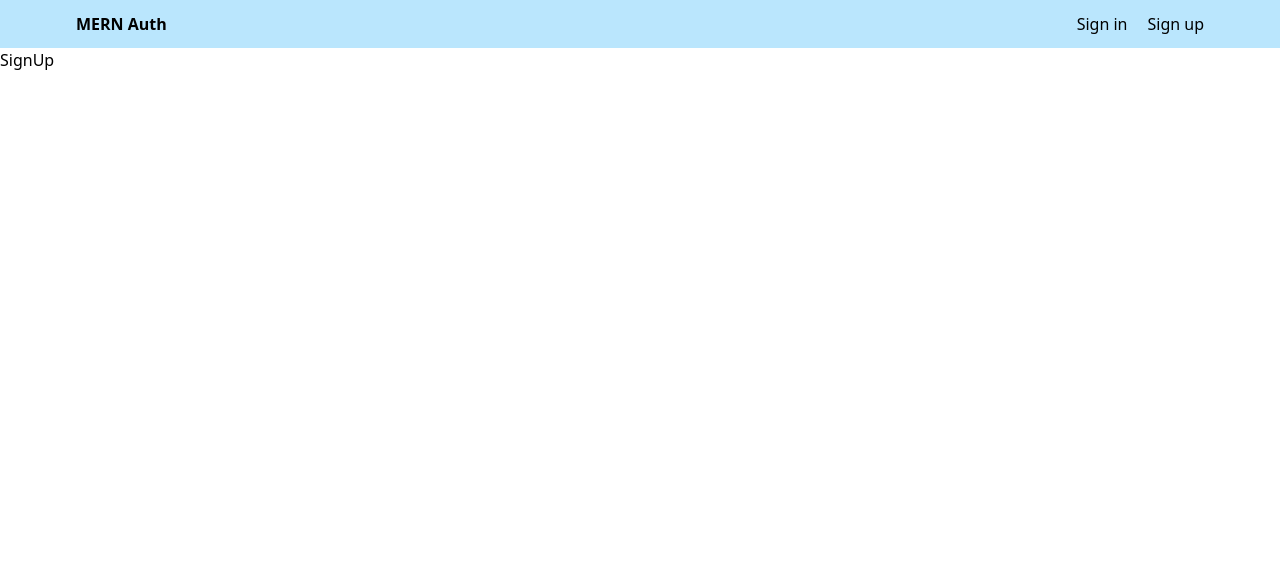
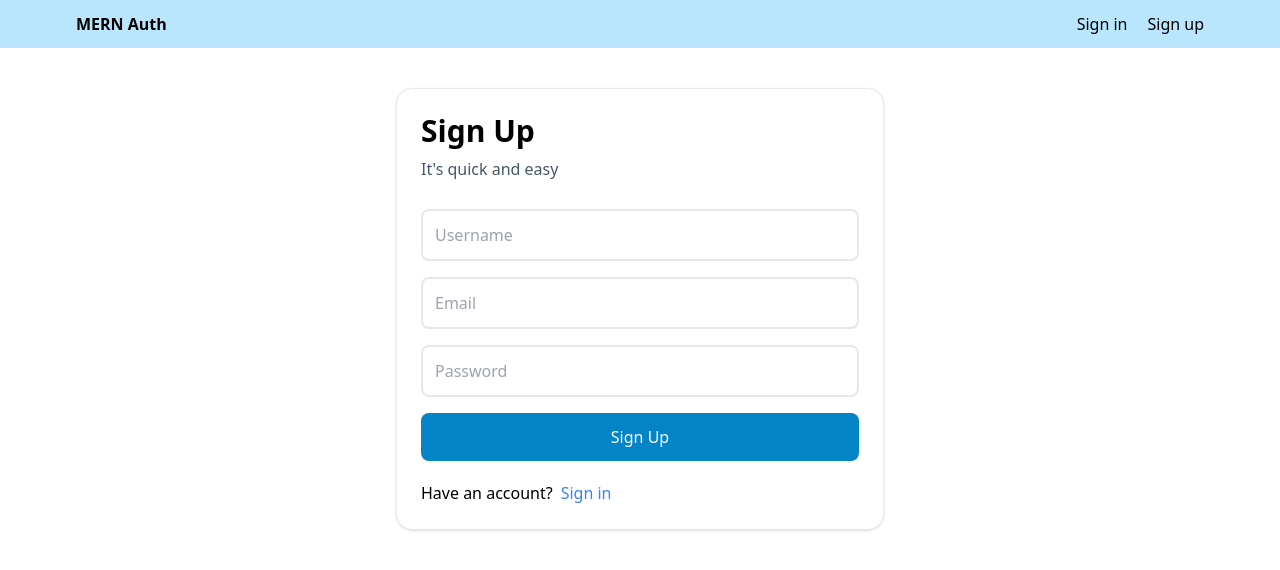
Before and after one commit to riteshchaudhary375/mern-auth-app, a React (Vite) app in the folder client/: page /sign-up in a window 1280 px wide. Shown: the top 570 px of the page. Built offline with nearby package versions, Linux system fonts and the light colour scheme.

Commit message:
complete signin and signup ui

```diff
--- a/client/src/pages/SignIn.jsx
+++ b/client/src/pages/SignIn.jsx
@@ -1,7 +1,37 @@
 import React from "react";
+import { Link } from "react-router-dom";
 
 const SignIn = () => {
-  return <div>SignIn</div>;
+  return (
+    <div className="p-3 max-w-lg mx-auto">
+      <div className="border rounded-2xl shadow p-6 mt-7">
+        <h1 className="text-3xl text-center font-semibold mb-7">Sign In</h1>
+        <form className="flex flex-col gap-4">
+          <input
+            type="email"
+            placeholder="Email"
+            id="email"
+            className="border-2 p-3 rounded-lg outline-sky-500"
+          />
+          <input
+            type="password"
+            placeholder="Password"
+            id="password"
+            className="border-2 p-3 rounded-lg outline-sky-500"
+          />
+          <button className="bg-sky-600 text-white p-3 rounded-lg hover:opacity-90  disabled:opacity-80">
+            Sign In
+          </button>
+        </form>
+        <div className="flex gap-2 mt-5">
+          <p>Don't have an account?</p>
+          <Link to="/sign-up">
+            <span className="text-blue-500 hover:underline">Sign up</span>
+          </Link>
+        </div>
+      </div>
+    </div>
+  );
 };
 
 export default SignIn;
--- a/client/src/pages/SignUp.jsx
+++ b/client/src/pages/SignUp.jsx
@@ -1,7 +1,44 @@
 import React from "react";
+import { Link } from "react-router-dom";
 
 const SignUp = () => {
-  return <div>SignUp</div>;
+  return (
+    <div className="p-3 max-w-lg mx-auto">
+      <div className="border rounded-2xl shadow p-6 mt-7">
+        <h1 className="text-3xl font-semibold mb-2">Sign Up</h1>
+        <p className="text-slate-600 mb-7">It's quick and easy</p>
+        <form className="flex flex-col gap-4">
+          <input
+            type="text"
+            placeholder="Username"
+            id="username"
+            className="border-2 p-3 rounded-lg outline-sky-500"
+          />
+          <input
+            type="email"
+            placeholder="Email"
+            id="email"
+            className="border-2 p-3 rounded-lg outline-sky-500"
+          />
+          <input
+            type="password"
+            placeholder="Password"
+            id="password"
+            className="border-2 p-3 rounded-lg outline-sky-500"
+          />
+          <button className="bg-sky-600 text-white p-3 rounded-lg hover:opacity-90  disabled:opacity-80">
+            Sign Up
+          </button>
+        </form>
+        <div className="flex gap-2 mt-5">
+          <p>Have an account?</p>
+          <Link to="/sign-in">
+            <span className="text-blue-500 hover:underline">Sign in</span>
+          </Link>
+        </div>
+      </div>
+    </div>
+  );
 };
 
 export default SignUp;
```
